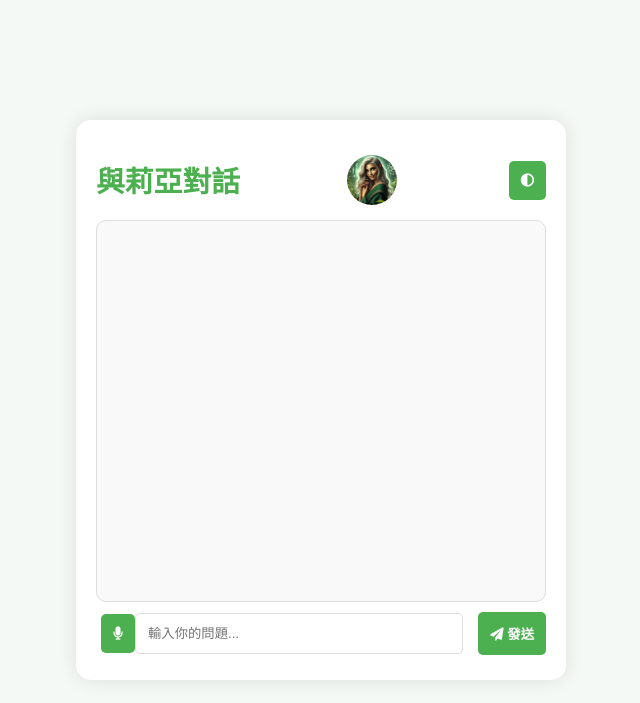
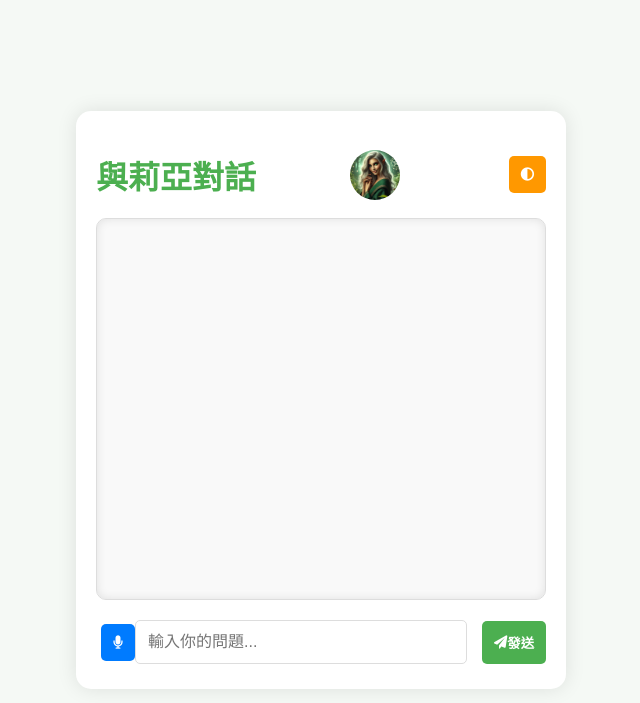
Before and after one commit to Oinktech2024/Techie-AI, a Flask app: page / in a window 1280 px wide. Shown: the top 703 px of the page, without its empty margins (319-959 px from the left). Run offline with Flask 3, Linux system fonts and the light colour scheme.

Commit message:
Update styles.css

```diff
--- a/static/styles.css
+++ b/static/styles.css
@@ -13,10 +13,10 @@ body {
     background-color: #333;
     color: #fff;
 }
+
 .hidden {
     display: none;
 }
-
 
 .chat-container {
     background-color: #ffffff;
@@ -37,7 +37,7 @@ body {
 h1 {
     text-align: center;
     color: #4CAF50;
-    font-size: 1.8em;
+    font-size: 2em;
     margin-bottom: 20px;
 }
 
@@ -49,6 +49,7 @@ h1 {
     margin-bottom: 10px;
     background-color: #f9f9f9;
     border-radius: 10px;
+    box-shadow: inset 0 0 10px rgba(0, 0, 0, 0.1);
 }
 
 .dark-theme #chat-box {
@@ -58,21 +59,24 @@ h1 {
 
 .user-message, .liya-message {
     margin: 10px 0;
-    padding: 10px;
+    padding: 10px 15px; /* 增加內邊距 */
     border-radius: 10px;
     animation: fadeIn 0.5s ease;
+    position: relative; /* 為定位提供參考 */
 }
 
 .user-message {
     background-color: #e0f7da;
     text-align: right;
     color: #333;
+    border-bottom-right-radius: 0; /* 圓角調整 */
 }
 
 .liya-message {
     background-color: #ffe0e6;
     text-align: left;
     color: #333;
+    border-bottom-left-radius: 0; /* 圓角調整 */
 }
 
 .timestamp {
@@ -84,6 +88,7 @@ h1 {
 .input-container {
     display: flex;
     align-items: center;
+    margin-top: 10px; /* 上邊距 */
 }
 
 #user-input {
@@ -92,12 +97,14 @@ h1 {
     border: 1px solid #ddd;
     border-radius: 5px;
     margin-right: 10px;
+    font-size: 1em; /* 字體大小 */
 }
 
 .liya-image {
     border-radius: 50%;
     width: 50px;
     height: 50px;
+    margin-right: 10px; /* 右邊距 */
 }
 
 .header {
@@ -115,6 +122,9 @@ h1 {
     cursor: pointer;
     font-weight: bold;
     margin-left: 5px;
+    transition: background-color 0.3s ease; /* 添加過渡效果 */
+    display: flex;
+    align-items: center; /* 讓圖標和文字垂直居中 */
 }
 
 #send-btn:hover, #voice-btn:hover, .theme-btn:hover {
@@ -140,3 +150,36 @@ h1 {
         opacity: 1;
     }
 }
+
+/* 自定義按鈕樣式 */
+button {
+    display: inline-flex; /* 讓按鈕內的元素水平排列 */
+    align-items: center; /* 垂直居中 */
+}
+
+/* 音量按鈕的顏色 */
+#voice-btn {
+    background-color: #007bff; /* 藍色 */
+}
+
+#voice-btn:hover {
+    background-color: #0056b3; /* 藍色 */
+}
+
+.theme-btn {
+    background-color: #ff9800; /* 橙色 */
+}
+
+.theme-btn:hover {
+    background-color: #e68900; /* 深橙色 */
+}
+
+/* 增加整體排版 */
+@media (max-width: 600px) {
+    .chat-container {
+        width: 95%; /* 手機屏幕更大 */
+    }
+    h1 {
+        font-size: 1.5em; /* 更小的標題字體 */
+    }
+}
```
